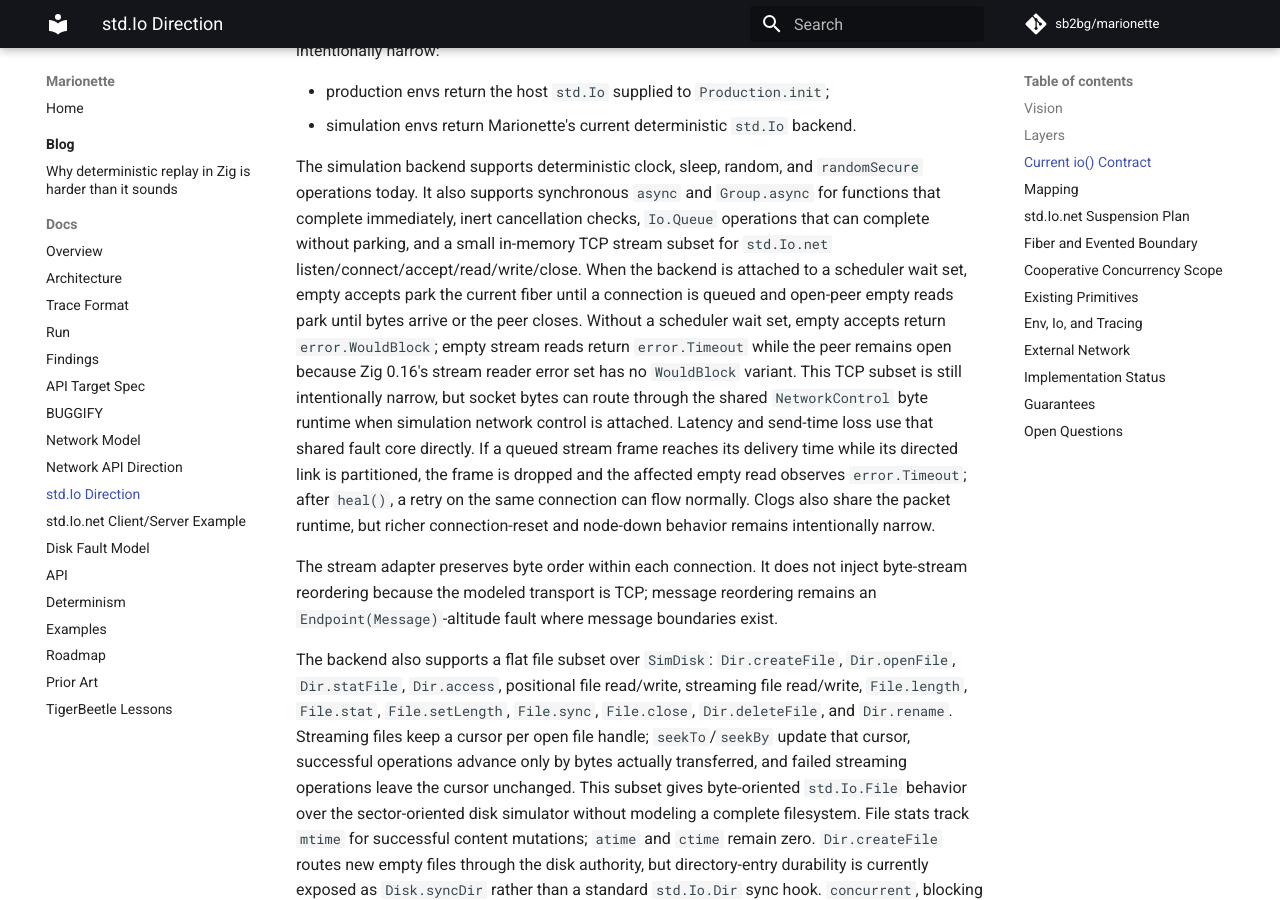
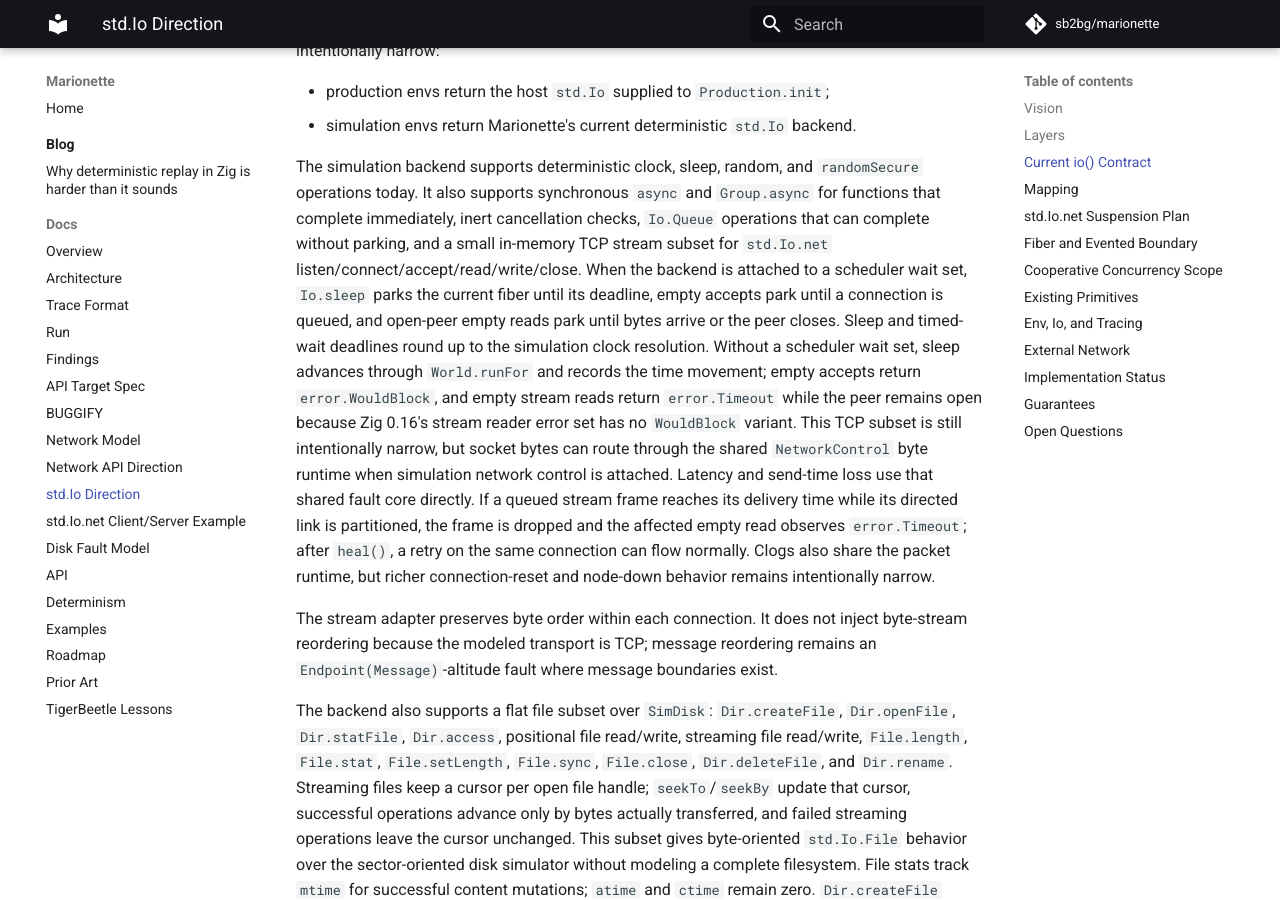
Before and after one commit to sb2bg/marionette, an MkDocs documentation site: the page built from docs/std-io-direction.md, in a window 1280 px wide and 900 px high, scrolled down 1155 px. Built offline with MkDocs 1.6.1 and Material for MkDocs 9.7.7, drawn with Linux system fonts in a browser that asks for light colours; comment, search, counter and statistics services are not loaded; some of the changed text lies outside the part shown.

Commit message:
Document scheduler-backed sleep semantics

```diff
--- a/docs/std-io-direction.md
+++ b/docs/std-io-direction.md
@@ -55,19 +55,22 @@ The simulation backend supports deterministic clock, sleep, random, and
 `Group.async` for functions that complete immediately, inert cancellation checks,
 `Io.Queue` operations that can complete without parking, and a small in-memory
 TCP stream subset for `std.Io.net` listen/connect/accept/read/write/close.
-When the backend is attached to a scheduler wait set, empty accepts park the
-current fiber until a connection is queued and open-peer empty reads park until
-bytes arrive or the peer closes. Without a scheduler wait set, empty accepts
-return `error.WouldBlock`; empty stream reads return `error.Timeout` while the
-peer remains open because Zig 0.16's stream reader error set has no
-`WouldBlock` variant. This TCP subset is still intentionally narrow, but socket
-bytes can route through the shared `NetworkControl` byte runtime when
-simulation network control is attached. Latency and send-time loss use that
-shared fault core directly. If a queued stream frame reaches its delivery time
-while its directed link is partitioned, the frame is dropped and the affected
-empty read observes `error.Timeout`; after `heal()`, a retry on the same
-connection can flow normally. Clogs also share the packet runtime, but richer
-connection-reset and node-down behavior remains intentionally narrow.
+When the backend is attached to a scheduler wait set, `Io.sleep` parks the
+current fiber until its deadline, empty accepts park until a connection is
+queued, and open-peer empty reads park until bytes arrive or the peer closes.
+Sleep and timed-wait deadlines round up to the simulation clock resolution.
+Without a scheduler wait set, sleep advances through `World.runFor` and records
+the time movement; empty accepts return `error.WouldBlock`, and empty stream
+reads return `error.Timeout` while the peer remains open because Zig 0.16's
+stream reader error set has no `WouldBlock` variant. This TCP subset is still
+intentionally narrow, but socket bytes can route through the shared
+`NetworkControl` byte runtime when simulation network control is attached.
+Latency and send-time loss use that shared fault core directly. If a queued
+stream frame reaches its delivery time while its directed link is partitioned,
+the frame is dropped and the affected empty read observes `error.Timeout`;
+after `heal()`, a retry on the same connection can flow normally. Clogs also
+share the packet runtime, but richer connection-reset and node-down behavior
+remains intentionally narrow.
 
 The stream adapter preserves byte order within each connection. It does not
 inject byte-stream reordering because the modeled transport is TCP; message
@@ -314,6 +317,8 @@ The experimental deterministic `std.Io` foundation is implemented:
 - `Env.io()` supplies deterministic clock, random, file, futex, and narrow
   stream-network behavior in simulation.
 - A local `std.Io.fiber` seam supports the seeded cooperative scheduler.
+- Scheduler-backed `Io.sleep` parks tasks, preserves earlier deadlines, and
+  quantizes arbitrary durations to the simulation clock resolution.
 - Futex wait/wake and timed waits are validated with the pinned
   `g41797/mailbox` target and the internal bounded-queue oracle.
 - Scheduler-backed `std.Io.net` accept/read suspension routes stream bytes
```
Also changed, not shown: other parts of docs/std-io-direction.md (+3 -3 lines), docs/roadmap.md (+3 -2 lines).
